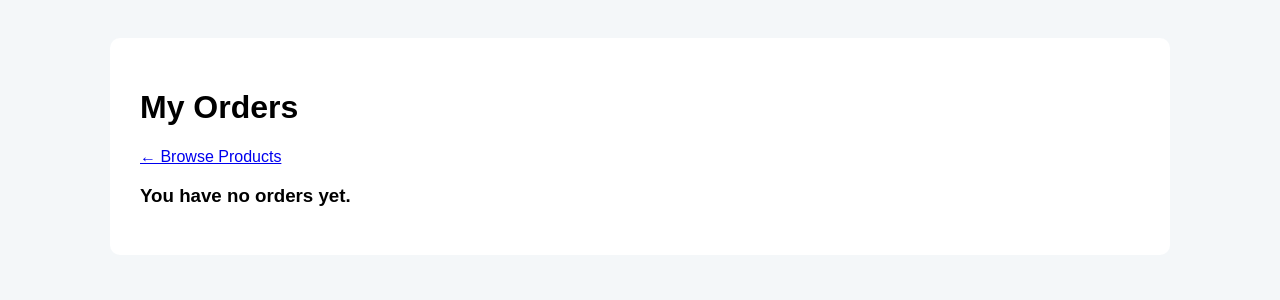
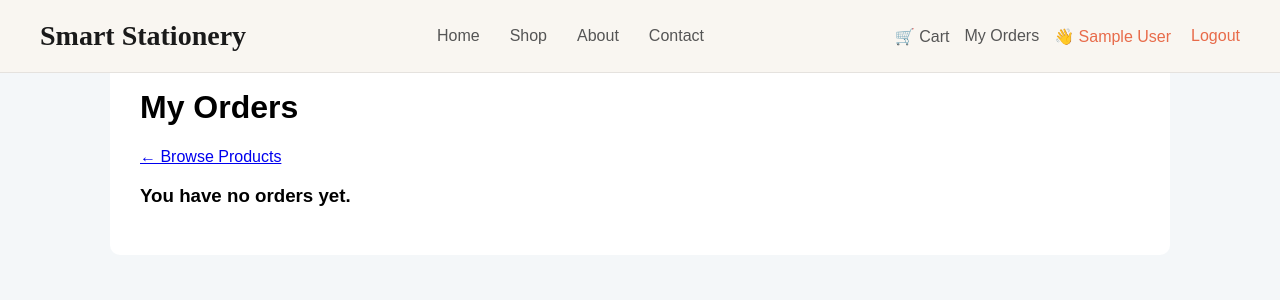
Before and after one commit to Swikriti-Bhusal/stationery-management-system, a Django app: page /admin/my-orders/ in a window 1280 px wide. Shown: the top 300 px of the page. Run offline with Django 5.2, Linux system fonts and the light colour scheme; the visitor is signed in with stand-in values (Sample User, id 1); data that the repository does not hold is empty.

Commit message:
Updated views and order templates

```diff
--- a/templates/accounts/admin_login.html
+++ b/templates/accounts/admin_login.html
@@ -70,6 +70,7 @@
             {% endfor %}
         {% endif %}
 
+
         <form method="POST">
             {% csrf_token %}
             <input type="email" name="email" placeholder="Admin Email" required>
--- /dev/null
+++ b/templates/navbar.html
@@ -0,0 +1,167 @@
+<!-- Navigation Bar CSS -->
+<style>
+    /* Navbar Styles */
+    .navbar {
+        position: fixed;
+        top: 0;
+        left: 0;
+        right: 0;
+        height: 72px;
+        background: rgba(249, 246, 241, 0.97);
+        backdrop-filter: blur(14px);
+        border-bottom: 1px solid rgba(0,0,0,0.08);
+        z-index: 1000;
+        padding: 0 40px;
+    }
+
+    .nav-inner {
+        max-width: 1240px;
+        margin: auto;
+        height: 100%;
+        display: flex;
+        align-items: center;
+        justify-content: space-between;
+    }
+
+    .logo {
+        font-family: 'Fraunces', serif;
+        font-size: 1.75rem;
+        font-weight: 700;
+        color: #1a1a1a;
+        text-decoration: none;
+    }
+
+    .nav-links {
+        display: flex;
+        align-items: center;
+        gap: 30px;
+    }
+
+    .nav-links a {
+        text-decoration: none;
+        color: #555;
+        font-weight: 500;
+        transition: color 0.3s;
+    }
+
+    .nav-links a:hover {
+        color: #1a1a1a;
+    }
+
+    .nav-actions {
+        display: flex;
+        align-items: center;
+        gap: 15px;
+    }
+
+    .nav-actions a {
+        text-decoration: none;
+        color: #555;
+        font-weight: 500;
+        transition: color 0.3s;
+    }
+
+    .nav-actions a:hover {
+        color: #e86b4a;
+    }
+
+    .cart-link {
+        cursor: pointer;
+        text-decoration: none;
+        color: #555;
+        font-weight: 500;
+    }
+
+    .register-btn {
+        background: #1a1a1a;
+        color: white !important;
+        padding: 8px 18px;
+        border-radius: 50px;
+        text-decoration: none;
+        font-size: 0.9rem;
+    }
+
+    .register-btn:hover {
+        background: #e86b4a;
+        color: white !important;
+    }
+
+    .user-greeting {
+        margin-right: 5px;
+        font-weight: 500;
+        color: #e86b4a;
+    }
+
+    .logout-link {
+        color: #e86b4a !important;
+        font-weight: 600;
+    }
+
+    /* Mobile responsive */
+    @media (max-width: 768px) {
+        .navbar {
+            padding: 0 15px;
+        }
+
+        .nav-links {
+            gap: 15px;
+        }
+
+        .nav-links a {
+            font-size: 14px;
+        }
+
+        .user-greeting {
+            display: none;
+        }
+    }
+</style>
+
+<!-- Navigation Bar HTML -->
+<div class="navbar">
+    <div class="nav-inner">
+        <a href="/" class="logo">Smart Stationery</a>
+
+        <div class="nav-links">
+            <a href="/">Home</a>
+            <a href="{% url 'product_list' %}">Shop</a>
+            <a href="{% url 'about' %}">About</a>
+            <a href="{% url 'contact' %}">Contact</a>
+        </div>
+
+        <div class="nav-actions">
+            <!-- Cart Link -->
+            {% if user.is_authenticated %}
+                <a href="{% url 'cart:cart_view' %}" class="cart-link">🛒 Cart</a>
+            {% else %}
+                <a href="javascript:void(0);" onclick="checkLoginAndRedirect('{% url 'cart:cart_view' %}')" class="cart-link">🛒 Cart</a>
+            {% endif %}
+
+            <!-- My Orders Link -->
+            {% if user.is_authenticated %}
+                <a href="{% url 'orders:my_orders' %}">My Orders</a>
+            {% endif %}
+
+            <!-- User Menu -->
+            {% if user.is_authenticated %}
+                <span class="user-greeting">👋 {{ user.full_name|default:user.email|truncatechars:15 }}</span>
+                <a href="{% url 'customer_logout' %}" class="logout-link">Logout</a>
+            {% else %}
+                <a href="{% url 'customer_login' %}">Login</a>
+                <a href="{% url 'customer_register' %}" class="register-btn">Register</a>
+            {% endif %}
+        </div>
+    </div>
+</div>
+
+<!-- JavaScript for cart redirect when not logged in -->
+<script>
+function checkLoginAndRedirect(url){
+    {% if user.is_authenticated %}
+        window.location.href = url;
+    {% else %}
+        alert("Please login to view your cart.");
+        window.location.href = "{% url 'customer_login' %}";
+    {% endif %}
+}
+</script>
--- a/templates/orders/my_orders.html
+++ b/templates/orders/my_orders.html
@@ -12,6 +12,7 @@
     </style>
 </head>
 <body>
+    {% include 'navbar.html' %}
     <div class="container">
         <h1>My Orders</h1>
         <a href="{% url 'product_list' %}">← Browse Products</a>
--- a/templates/orders/order_detail.html
+++ b/templates/orders/order_detail.html
@@ -14,6 +14,7 @@
     </style>
 </head>
 <body>
+    {% include 'navbar.html' %}
     <div class="container">
         <h1>Order #{{ order.id }} Details</h1>
         <p><strong>Date:</strong> {{ order.order_date|date:"d M, Y h:i A" }}</p>
--- a/templates/orders/order_success.html
+++ b/templates/orders/order_success.html
@@ -11,6 +11,7 @@
     </style>
 </head>
 <body>
+    {% include 'navbar.html' %}
     <div class="container">
         <h1>🎉 Order Placed Successfully!</h1>
         <div class="order-box">
```
Also changed, not shown: accounts/views.py (+20 -135 lines), cart/views.py (+104 -9 lines), templates/products/product_list.html (+1 -80 lines).
